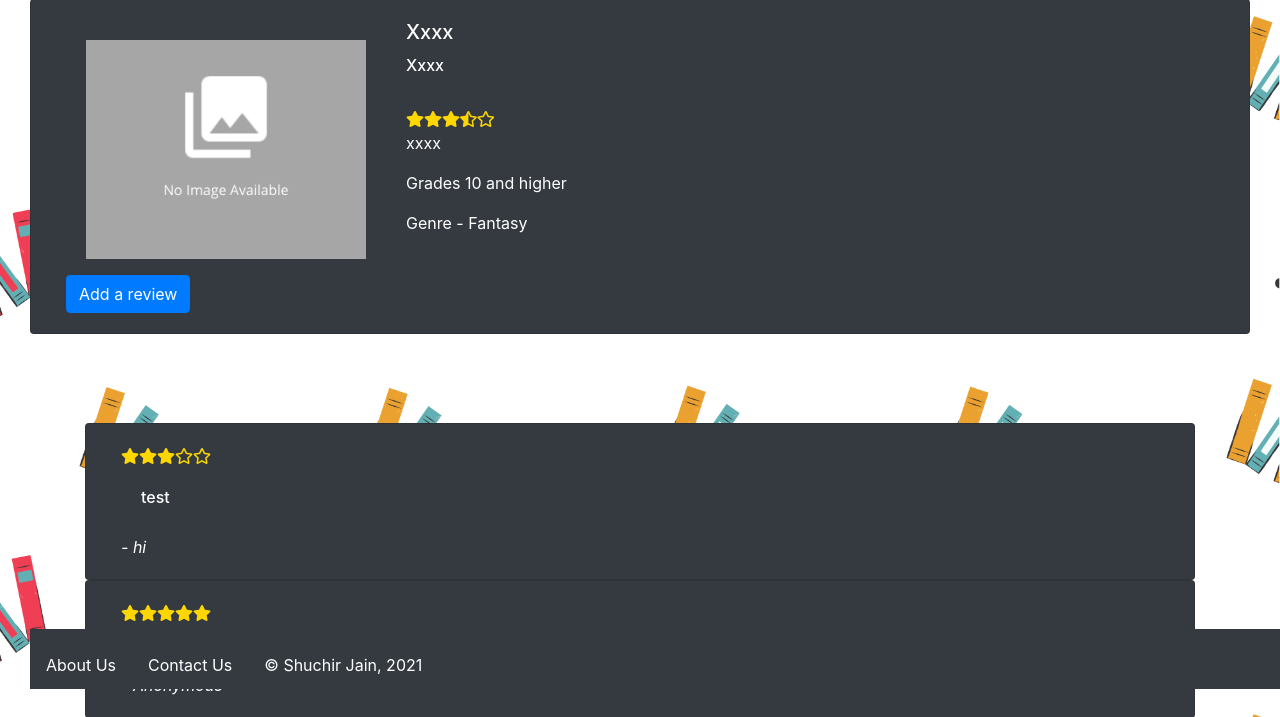
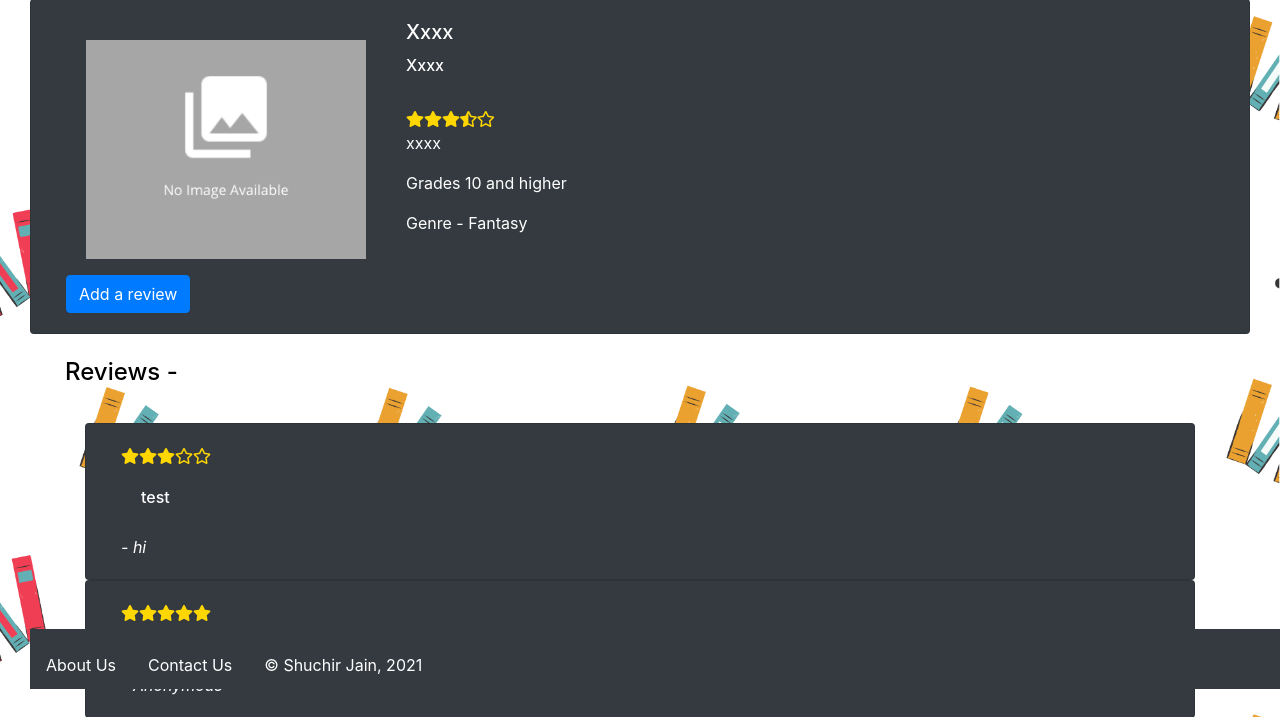
Before and after one commit to CoolCoderSJ/BookGuide, a Flask app: page /book_details/1 in a window 1280 px wide. Shown: the part 111-828 px from the top of the page. Run offline with Flask 2, Linux system fonts and the light colour scheme; data comes from the database, SQL or seed files in the repository; some libraries are stand-ins or nearby versions.

Commit message:
change css

```diff
--- a/templates/book_details.html
+++ b/templates/book_details.html
@@ -26,7 +26,7 @@
 	<body class="body">
 		<!-- Set the navbar -->
 		<nav class="navbar fixed-top navbar-expand-lg navbar-dark bg-dark">
-			<img src="static/images/brandlogo.png" width="30" height="30" class="d-inline-block align-top" alt="">
+			<img src="http://localhost:5000/static/images/brandlogo.png" width="30" height="30" class="d-inline-block align-top" alt="">
 			<a class="navbar-brand" href="/">BookGuide</a>
 			  <button class="navbar-toggler" type="button" data-toggle="collapse" data-target="#navbarSupportedContent1" aria-controls="navbarSupportedContent1" aria-expanded="false" aria-label="Toggle navigation"> <span class="navbar-toggler-icon"></span> </button>
 			  <div class="collapse navbar-collapse" id="navbarSupportedContent1">
@@ -113,7 +113,7 @@
 
 		<br>
 		<!-- All of the reviews -->
-		<h4 class="card-title review-text">Reviews -</h4>
+		<h4 class="card-title review-text" style="color: black !important;">Reviews -</h4>
 		<br>
 
 		<div class="container revcontainer" name="revcontainer">
```
